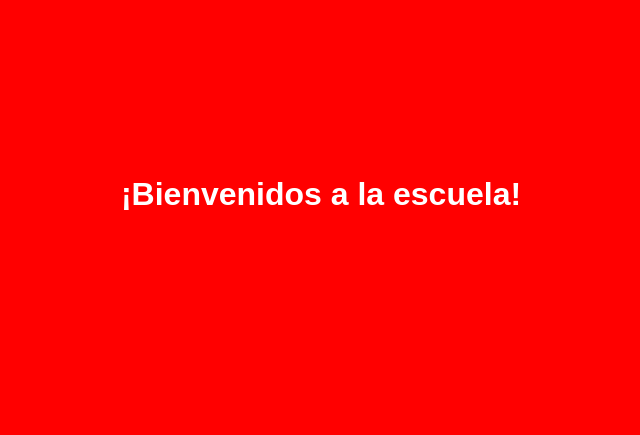
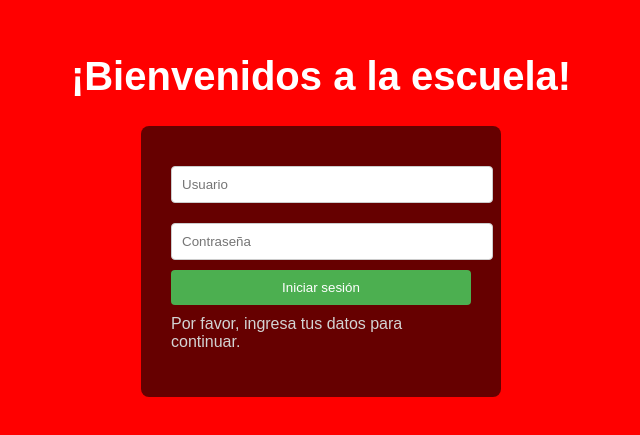
Before and after one commit to esmereina16/htmll, a plain HTML site: page index.html in a window 1280 px wide. Shown: the part 109-544 px from the top of the page, without its empty margins (319-959 px from the left). Drawn offline with Linux system fonts and the light colour scheme.

Commit message:
Update index.html

```diff
--- a/index.html
+++ b/index.html
@@ -7,17 +7,61 @@
     <meta name="viewport" content="width=device-width, initial-scale=1.0">
     <title>Bienvenidos a la Escuela</title>
     <style>
-
         body {
             background-color: red;
             font-family: Arial, sans-serif;
             color: white; /* El texto será blanco para contrastar */
             text-align: center; /* Centra el texto */
-            padding-top: 20%; /* Para dar espacio arriba */
+            padding-top: 10%; /* Para dar espacio arriba */
+        }
+        h1 {
+            font-size: 2.5rem;
+        }
+        .login-container {
+            display: inline-block;
+            text-align: left;
+            padding: 30px;
+            background-color: rgba(0, 0, 0, 0.6); /* Fondo oscuro semi-transparente */
+            border-radius: 8px;
+            width: 300px; /* Establece un ancho fijo */
+        }
+        .input-field {
+            width: 100%;
+            padding: 10px;
+            margin: 10px 0;
+            border-radius: 4px;
+            border: 1px solid #ccc;
+            background-color: #fff; /* Fondo blanco para los campos */
+            color: black; /* Color del texto en los campos */
+        }
+        .login-btn {
+            width: 100%;
+            padding: 10px;
+            background-color: #4CAF50;
+            color: white;
+            border: none;
+            border-radius: 4px;
+            cursor: pointer;
+        }
+        .login-btn:hover {
+            background-color: #45a049;
+        }
+        .login-container p {
+            font-size: 1rem;
+            margin-top: 10px;
+            color: lightgray;
         }
     </style>
 </head>
 <body>
     <h1>¡Bienvenidos a la escuela!</h1>
+    <div class="login-container">
+        <form action="/submit-login" method="POST">
+            <input type="text" class="input-field" name="username" placeholder="Usuario" required>
+            <input type="password" class="input-field" name="password" placeholder="Contraseña" required>
+            <button type="submit" class="login-btn">Iniciar sesión</button>
+        </form>
+        <p>Por favor, ingresa tus datos para continuar.</p>
+    </div>
 </body>
 </html>
```
